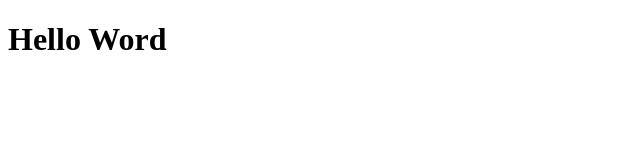
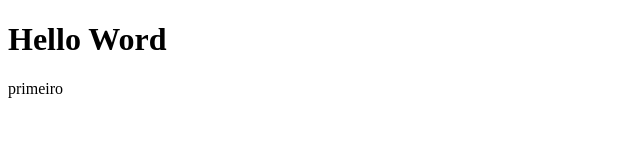
Before and after one commit to Matheus7747/github-, a plain HTML site: page index.html in a window 1280 px wide. Shown: the full height of the page, 0-640 px from the left. Drawn offline with Linux system fonts and the light colour scheme.

Commit message:
Parágrafo

```diff
--- a/index.html
+++ b/index.html
@@ -7,5 +7,6 @@
 </head>
 <body>
     <h1>Hello Word</h1>
+    <p>primeiro</p>
 </body>
 </html>
```
